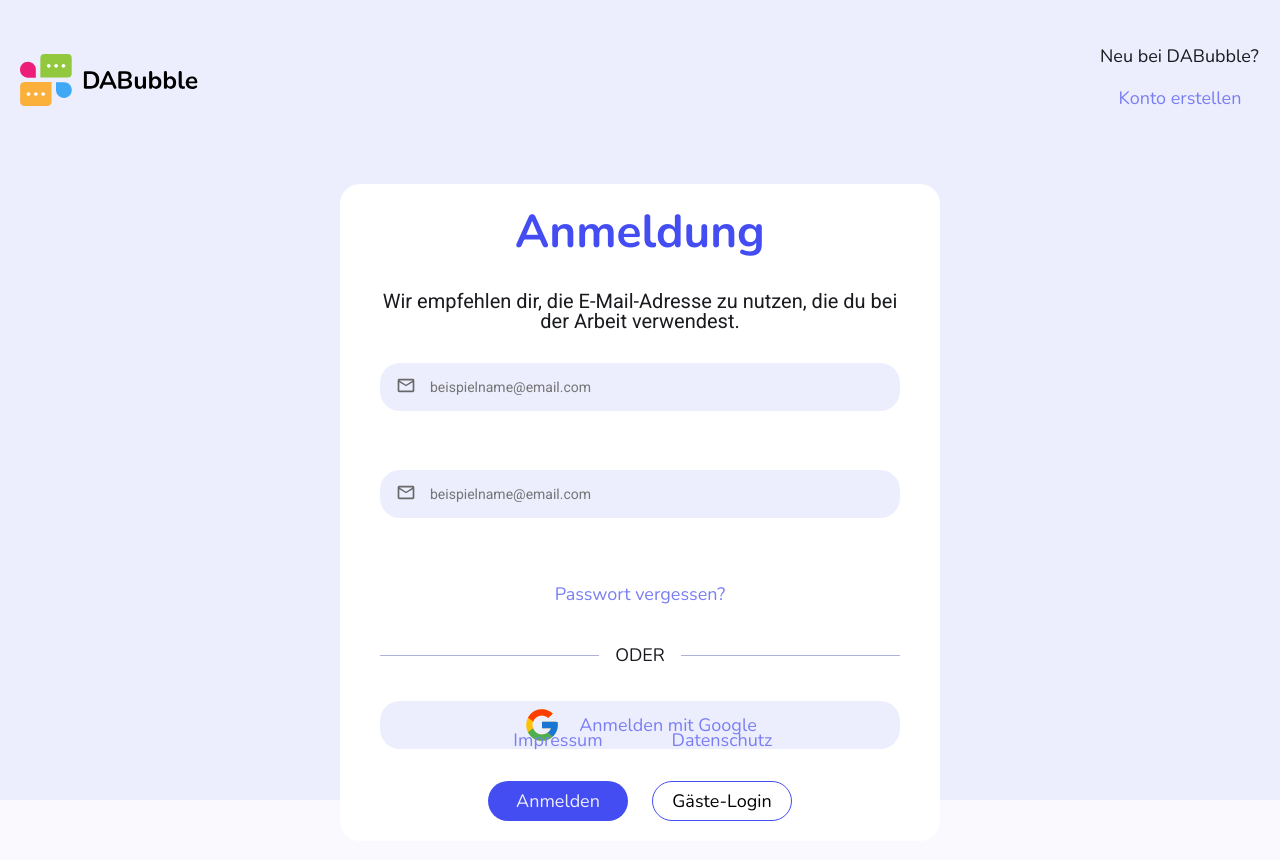
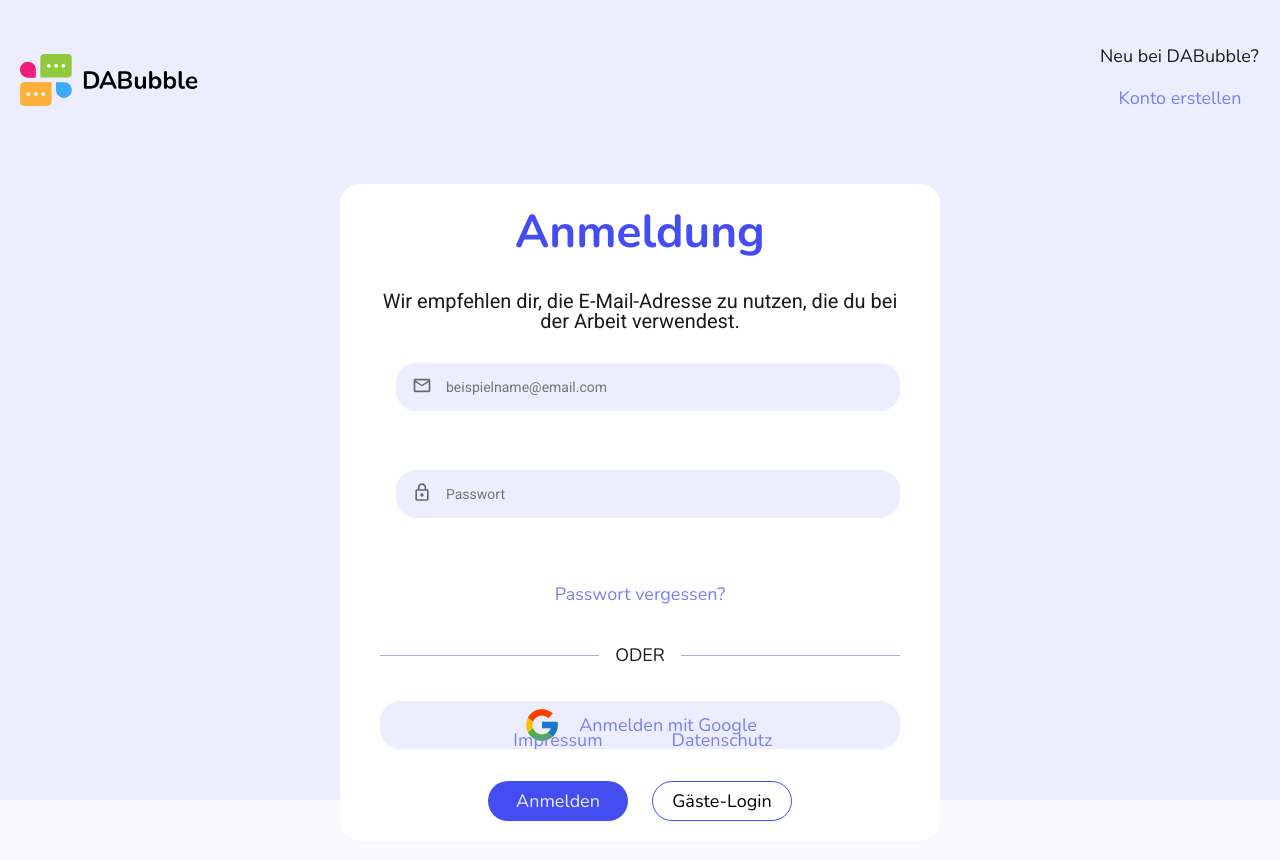
Before and after one commit to MirunaAgopian/DABubble, an Angular app: page /sign-in in a window 1280 px wide. Shown: the top 860 px of the page. Built offline with nearby package versions, Linux system fonts and the light colour scheme.

Commit message:
completed dynamic form and form UI logic

```diff
--- a/src/app/pages/sign-in/sign-in.html
+++ b/src/app/pages/sign-in/sign-in.html
@@ -16,8 +16,8 @@
           >Wir empfehlen dir, die E-Mail-Adresse zu nutzen, die du bei der Arbeit verwendest.</span
         >
         <!-- INPUT section -->
-        <app-input></app-input>
-        <app-input></app-input>
+        <app-input type="email" placeholder="beispielname@email.com"></app-input>
+        <app-input type="password" placeholder="Passwort"></app-input>
 
         <button class="btn-pw">Passwort vergessen?</button>
 
--- /dev/null
+++ b/src/app/shared/components/input-icon/input-icon.html
@@ -0,0 +1,67 @@
+<span class="inputs-wrapper__icon">
+  @if (type() === 'email') {
+    <svg xmlns="http://www.w3.org/2000/svg" width="24" height="24" viewBox="0 0 24 24" fill="none">
+      <mask
+        id="mask0_662_13051"
+        style="mask-type: alpha"
+        maskUnits="userSpaceOnUse"
+        x="0"
+        y="0"
+        width="24"
+        height="24"
+      >
+        <rect width="24" height="24" fill="#D9D9D9" />
+      </mask>
+      <g mask="url(#mask0_662_13051)">
+        <path
+          d="M4 20C3.45 20 2.97933 19.8043 2.588 19.413C2.196 19.021 2 18.55 2 18V6C2 5.45 2.196 4.97933 2.588 4.588C2.97933 4.196 3.45 4 4 4H20C20.55 4 21.021 4.196 21.413 4.588C21.8043 4.97933 22 5.45 22 6V18C22 18.55 21.8043 19.021 21.413 19.413C21.021 19.8043 20.55 20 20 20H4ZM20 8L12.525 12.675C12.4417 12.725 12.354 12.7623 12.262 12.787C12.1707 12.8123 12.0833 12.825 12 12.825C11.9167 12.825 11.8293 12.8123 11.738 12.787C11.646 12.7623 11.5583 12.725 11.475 12.675L4 8V18H20V8ZM12 11L20 6H4L12 11ZM4 8.25V6.775V6.8V6.787V8.25Z"
+          fill="currentColor"
+        />
+      </g>
+    </svg>
+  }
+
+  @if (type() === 'password') {
+    <svg xmlns="http://www.w3.org/2000/svg" width="24" height="24" viewBox="0 0 24 24" fill="none">
+      <mask
+        id="mask0_662_13522"
+        style="mask-type: alpha"
+        maskUnits="userSpaceOnUse"
+        x="0"
+        y="0"
+        width="24"
+        height="24"
+      >
+        <rect width="24" height="24" fill="#D9D9D9" />
+      </mask>
+      <g mask="url(#mask0_662_13522)">
+        <path
+          d="M6 22C5.45 22 4.97933 21.8043 4.588 21.413C4.196 21.021 4 20.55 4 20V10C4 9.45 4.196 8.979 4.588 8.587C4.97933 8.19567 5.45 8 6 8H7V6C7 4.61667 7.48767 3.43733 8.463 2.462C9.43767 1.48733 10.6167 1 12 1C13.3833 1 14.5627 1.48733 15.538 2.462C16.5127 3.43733 17 4.61667 17 6V8H18C18.55 8 19.021 8.19567 19.413 8.587C19.8043 8.979 20 9.45 20 10V20C20 20.55 19.8043 21.021 19.413 21.413C19.021 21.8043 18.55 22 18 22H6ZM6 20H18V10H6V20ZM12 17C12.55 17 13.021 16.8043 13.413 16.413C13.8043 16.021 14 15.55 14 15C14 14.45 13.8043 13.979 13.413 13.587C13.021 13.1957 12.55 13 12 13C11.45 13 10.9793 13.1957 10.588 13.587C10.196 13.979 10 14.45 10 15C10 15.55 10.196 16.021 10.588 16.413C10.9793 16.8043 11.45 17 12 17ZM9 8H15V6C15 5.16667 14.7083 4.45833 14.125 3.875C13.5417 3.29167 12.8333 3 12 3C11.1667 3 10.4583 3.29167 9.875 3.875C9.29167 4.45833 9 5.16667 9 6V8Z"
+          fill="currentColor"
+        />
+      </g>
+    </svg>
+  }
+
+  @if (type() === 'name') {
+    <svg xmlns="http://www.w3.org/2000/svg" width="24" height="24" viewBox="0 0 24 24" fill="none">
+      <mask
+        id="mask0_174270_14505"
+        style="mask-type: alpha"
+        maskUnits="userSpaceOnUse"
+        x="0"
+        y="0"
+        width="24"
+        height="24"
+      >
+        <rect width="24" height="24" fill="#D9D9D9" />
+      </mask>
+      <g mask="url(#mask0_174270_14505)">
+        <path
+          d="M12 12C10.9 12 9.95833 11.6083 9.175 10.825C8.39167 10.0417 8 9.1 8 8C8 6.9 8.39167 5.95833 9.175 5.175C9.95833 4.39167 10.9 4 12 4C13.1 4 14.0417 4.39167 14.825 5.175C15.6083 5.95833 16 6.9 16 8C16 9.1 15.6083 10.0417 14.825 10.825C14.0417 11.6083 13.1 12 12 12ZM18 20H6C5.45 20 4.97933 19.8043 4.588 19.413C4.196 19.021 4 18.55 4 18V17.2C4 16.6333 4.146 16.1123 4.438 15.637C4.72933 15.1623 5.11667 14.8 5.6 14.55C6.63333 14.0333 7.68333 13.6457 8.75 13.387C9.81667 13.129 10.9 13 12 13C13.1 13 14.1833 13.129 15.25 13.387C16.3167 13.6457 17.3667 14.0333 18.4 14.55C18.8833 14.8 19.2707 15.1623 19.562 15.637C19.854 16.1123 20 16.6333 20 17.2V18C20 18.55 19.8043 19.021 19.413 19.413C19.021 19.8043 18.55 20 18 20ZM6 18H18V17.2C18 17.0167 17.9543 16.85 17.863 16.7C17.771 16.55 17.65 16.4333 17.5 16.35C16.6 15.9 15.6917 15.5623 14.775 15.337C13.8583 15.1123 12.9333 15 12 15C11.0667 15 10.1417 15.1123 9.225 15.337C8.30833 15.5623 7.4 15.9 6.5 16.35C6.35 16.4333 6.22933 16.55 6.138 16.7C6.046 16.85 6 17.0167 6 17.2V18ZM12 10C12.55 10 13.021 9.804 13.413 9.412C13.8043 9.02067 14 8.55 14 8C14 7.45 13.8043 6.97933 13.413 6.588C13.021 6.196 12.55 6 12 6C11.45 6 10.9793 6.196 10.588 6.588C10.196 6.97933 10 7.45 10 8C10 8.55 10.196 9.02067 10.588 9.412C10.9793 9.804 11.45 10 12 10Z"
+          fill="currentColor"
+        />
+      </g>
+    </svg>
+  }
+</span>
--- /dev/null
+++ b/src/app/shared/components/input-icon/input-icon.scss
@@ -0,0 +1,19 @@
+.inputs-wrapper {
+  &__icon {
+    position: absolute;
+    left: 32px;
+    top: 50%;
+    transform: translateY(-50%);
+
+    svg {
+      width: 20px;
+      height: 20px;
+      color: var(--color-text-placeholder);
+      fill: currentColor;
+    }
+  }
+}
+
+:host-context(.inputs-wrapper__input-container:focus-within) .inputs-wrapper__icon svg {
+  color: var(--color-text-default);
+}
--- /dev/null
+++ b/src/app/shared/components/input-icon/input-icon.ts
@@ -0,0 +1,11 @@
+import { Component, input } from '@angular/core';
+
+@Component({
+  selector: 'app-input-icon',
+  imports: [],
+  templateUrl: './input-icon.html',
+  styleUrl: './input-icon.scss',
+})
+export class InputIcon {
+  type = input<string>();
+}
--- a/src/app/shared/components/input/input.html
+++ b/src/app/shared/components/input/input.html
@@ -1,38 +1,22 @@
 <section class="inputs-wrapper">
   <div class="inputs-wrapper__input-container">
-    <span class="inputs-wrapper__icon">
-      <svg
-        xmlns="http://www.w3.org/2000/svg"
-        width="24"
-        height="24"
-        viewBox="0 0 24 24"
-        fill="none"
-      >
-        <mask
-          id="mask0_662_13051"
-          style="mask-type: alpha"
-          maskUnits="userSpaceOnUse"
-          x="0"
-          y="0"
-          width="24"
-          height="24"
-        >
-          <rect width="24" height="24" fill="#D9D9D9" />
-        </mask>
-        <g mask="url(#mask0_662_13051)">
-          <path
-            d="M4 20C3.45 20 2.97933 19.8043 2.588 19.413C2.196 19.021 2 18.55 2 18V6C2 5.45 2.196 4.97933 2.588 4.588C2.97933 4.196 3.45 4 4 4H20C20.55 4 21.021 4.196 21.413 4.588C21.8043 4.97933 22 5.45 22 6V18C22 18.55 21.8043 19.021 21.413 19.413C21.021 19.8043 20.55 20 20 20H4ZM20 8L12.525 12.675C12.4417 12.725 12.354 12.7623 12.262 12.787C12.1707 12.8123 12.0833 12.825 12 12.825C11.9167 12.825 11.8293 12.8123 11.738 12.787C11.646 12.7623 11.5583 12.725 11.475 12.675L4 8V18H20V8ZM12 11L20 6H4L12 11ZM4 8.25V6.775V6.8V6.787V8.25Z"
-            fill="currentColor"
-          />
-        </g>
-      </svg>
-    </span>
-
+    <app-input-icon [type]="type()"></app-input-icon>
     <input
       class="inputs-wrapper__default-input"
-      type="email"
-      placeholder="beispielname@email.com"
+      [type]="type()"
+      [placeholder]="placeholder()"
+      (blur)="onBlur($event)"
+      (focus)="onFocus()"
     />
   </div>
-  <p class="inputs-wrapper__error">*Diese E-Mail-Adresse ist leider ungültig.</p>
+  @if (type() === 'email') {
+    <p class="inputs-wrapper__error" [class.visible]="showError">
+      Diese E-Mail-Adresse ist leider ungültig.
+    </p>
+  }
+  @if (type() === 'password') {
+    <p class="inputs-wrapper__error" [class.visible]="showError">
+      Diees Passwort ist leider ungültig.
+    </p>
+  }
 </section>
--- a/src/app/shared/components/input/input.scss
+++ b/src/app/shared/components/input/input.scss
@@ -28,28 +28,16 @@
     position: relative;
   }
 
-  &__icon {
-    position: absolute;
-    left: 16px;
-    top: 50%;
-    transform: translateY(-50%);
-
-    svg {
-      width: 20px;
-      height: 20px;
-      color: var(--color-text-placeholder);
-      fill: currentColor;
-    }
-  }
 
   &__error {
     align-self: flex-start;
     font-size: var(--font-size-text-small);
     color: var(--color-error);
+    margin-left: 32px;
     opacity: 0;
+
+    &.visible {
+      opacity: 1;
+    }
   }
 }
-
-.inputs-wrapper__input-container:focus-within .inputs-wrapper__icon svg {
-  color: var(--color-text-default);
-}
--- a/src/app/shared/components/input/input.ts
+++ b/src/app/shared/components/input/input.ts
@@ -1,9 +1,24 @@
-import { Component } from '@angular/core';
+import { Component, input, signal } from '@angular/core';
+import { InputIcon } from '../input-icon/input-icon';
 
 @Component({
   selector: 'app-input',
-  imports: [],
+  imports: [InputIcon],
   templateUrl: './input.html',
   styleUrl: './input.scss',
 })
-export class Input {}
+export class Input {
+  type = input<string>();
+  placeholder = input<string>();
+  showError = false;
+
+   onBlur(event: FocusEvent) {
+    const value = (event.target as HTMLInputElement).value.trim();
+    this.showError = value === '';
+  }
+
+  onFocus() {
+  this.showError = false;
+}
+
+}
```
Also changed, not shown: public/assets/img/icons/form_person_icon.svg (added).
